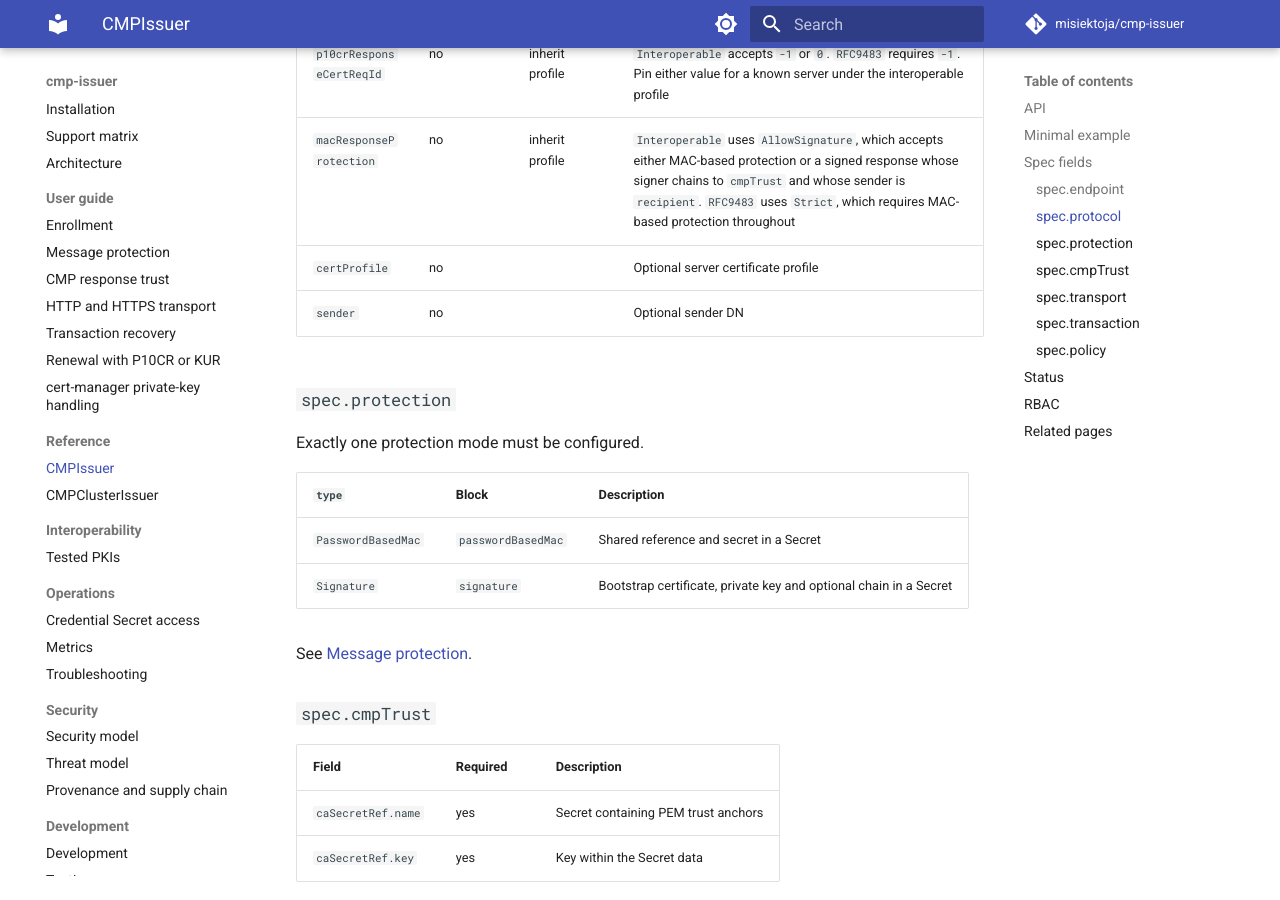
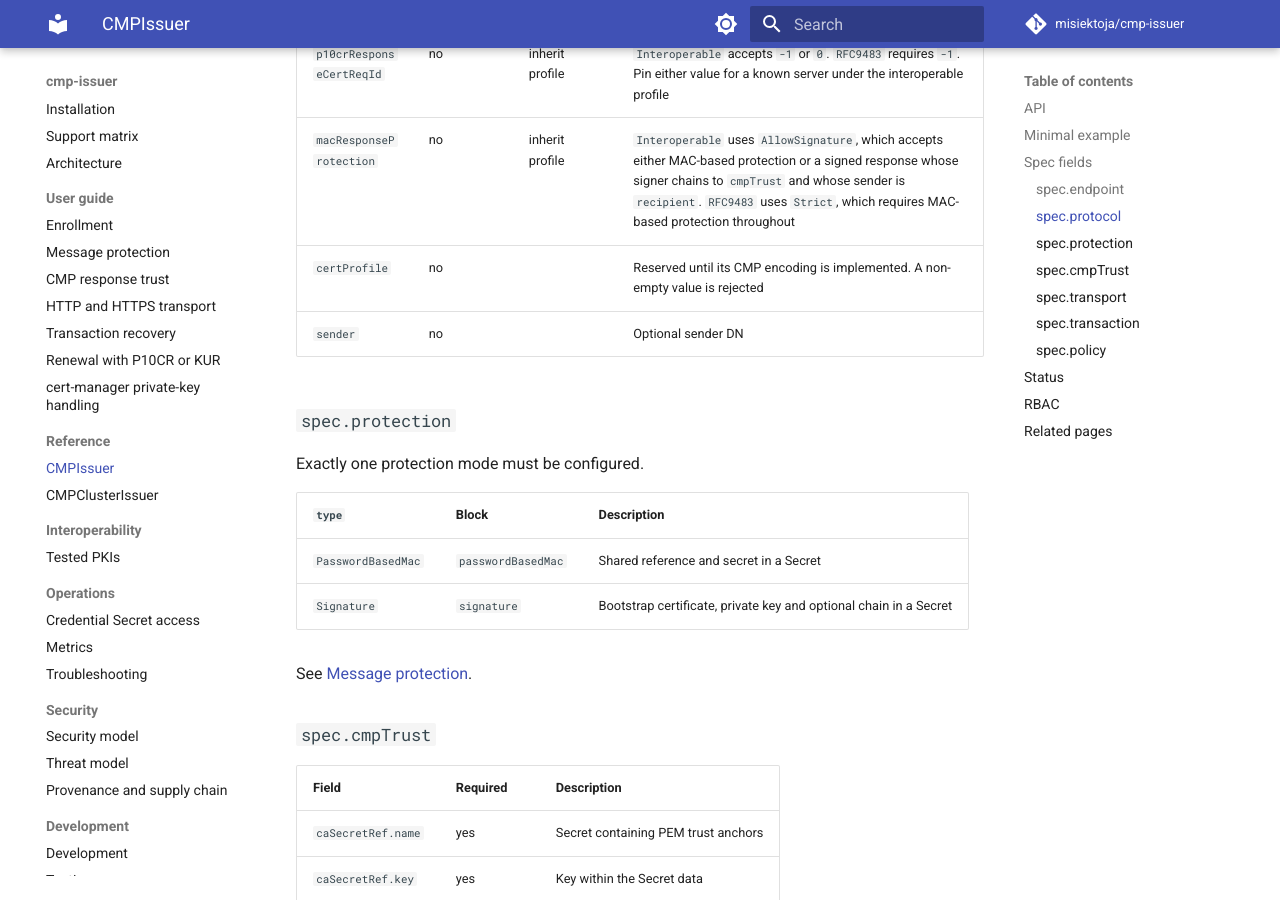
Before and after one commit to misiektoja/cmp-issuer, an MkDocs documentation site: the page built from docs/reference/cmpissuer.md, in a window 1280 px wide and 900 px high, scrolled down 2234 px. Built offline with MkDocs 1.6.1 and Material for MkDocs 9.7.7, drawn with Linux system fonts in a browser that asks for light colours; comment, search, counter and statistics services are not loaded.

Commit message:
docs(reference): mark certProfile reserved

```diff
--- a/docs/reference/cmpissuer.md
+++ b/docs/reference/cmpissuer.md
@@ -67,7 +67,7 @@ spec:
 | `confirmation` | yes | `Explicit` | `Explicit` sends `certConf`; `Implicit` requests server-granted implicit confirmation |
 | `p10crResponseCertReqId` | no | inherit profile | `Interoperable` accepts `-1` or `0`. `RFC9483` requires `-1`. Pin either value for a known server under the interoperable profile |
 | `macResponseProtection` | no | inherit profile | `Interoperable` uses `AllowSignature`, which accepts either MAC-based protection or a signed response whose signer chains to `cmpTrust` and whose sender is `recipient`. `RFC9483` uses `Strict`, which requires MAC-based protection throughout |
-| `certProfile` | no | | Optional server certificate profile |
+| `certProfile` | no | | Reserved until its CMP encoding is implemented. A non-empty value is rejected |
 | `sender` | no | | Optional sender DN |
 
 ### `spec.protection`
```
